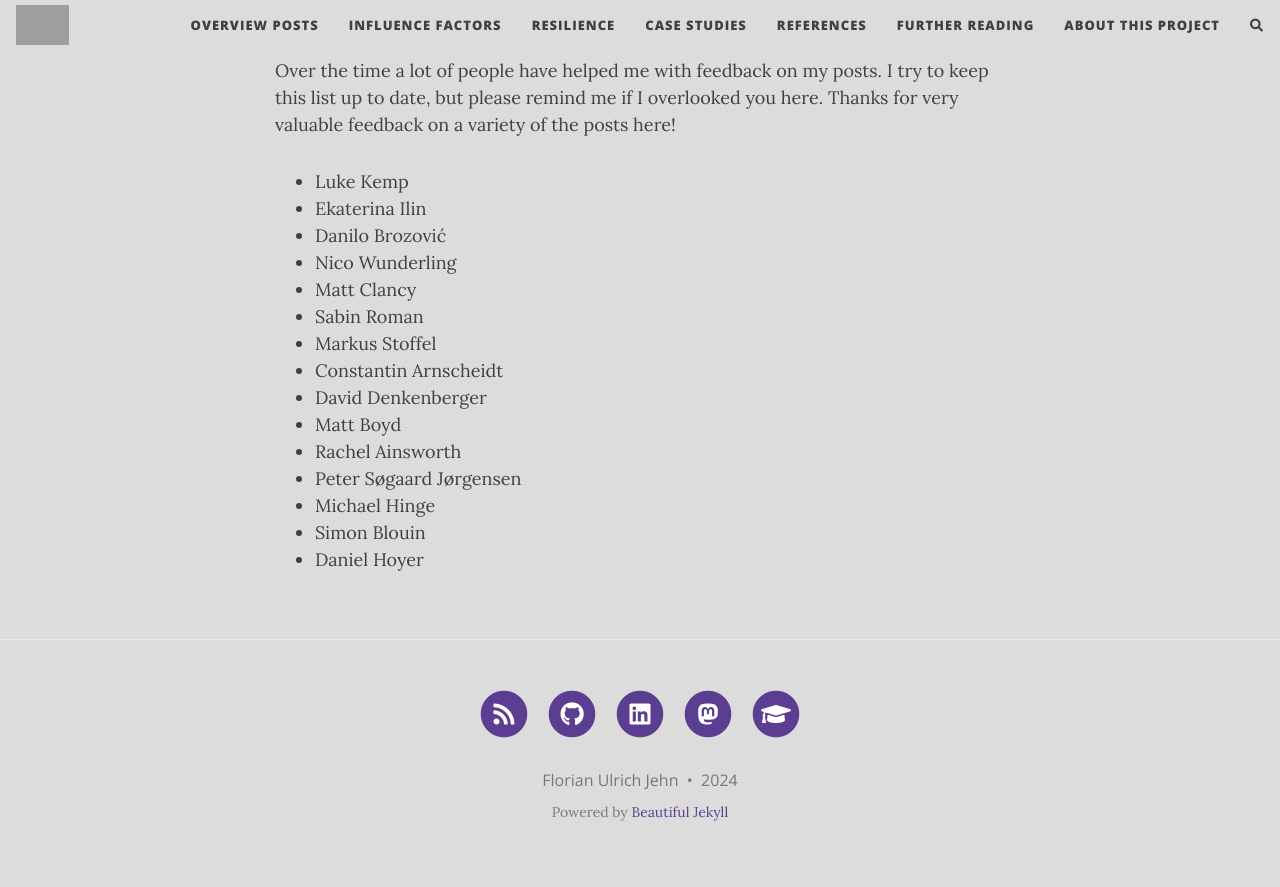
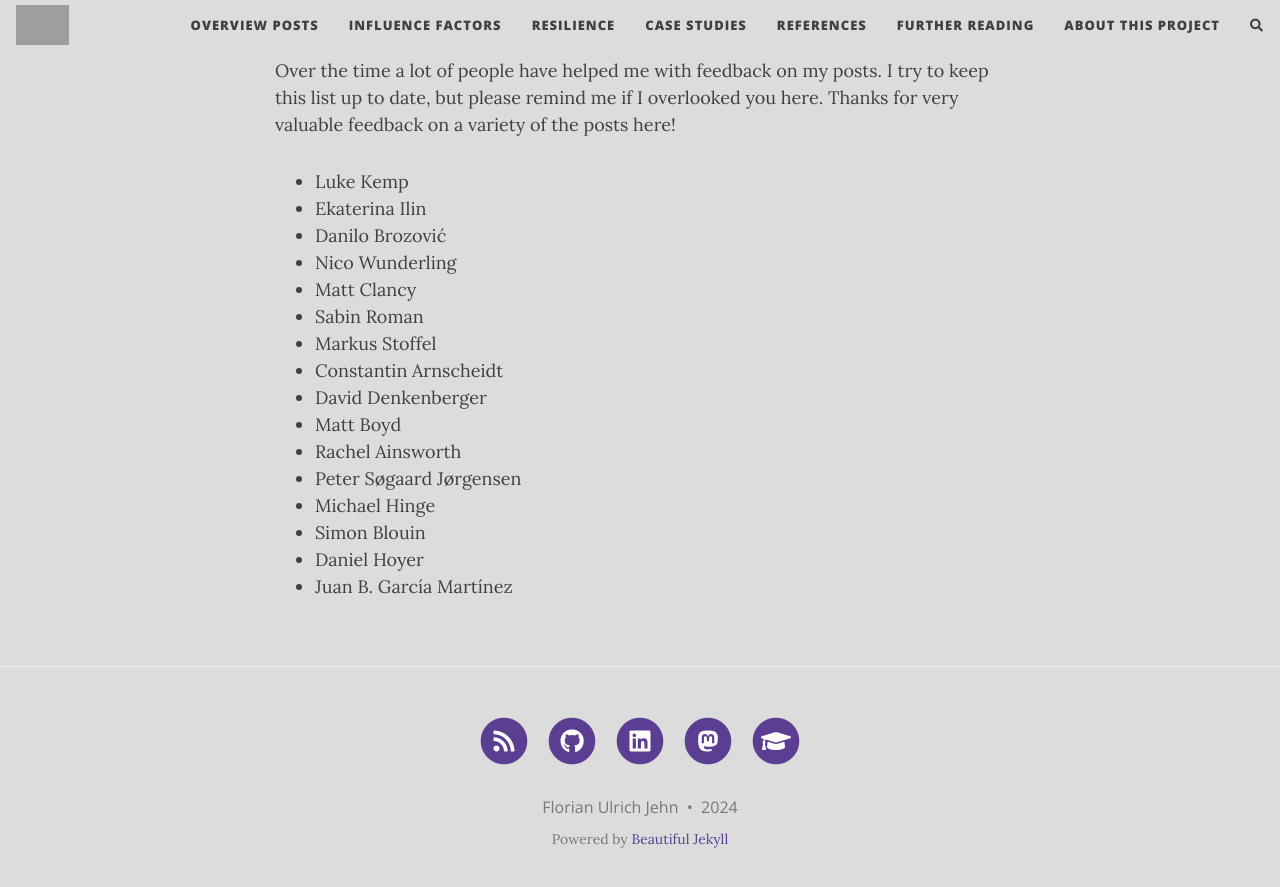
Before and after one commit to florianjehn/Societal_Collapse, a Jekyll site: the page built from aboutme.md, in a window 1280 px wide and 900 px high, scrolled down 1211 px. Shown: the top 887 px of the window. Built offline with Jekyll 4.4.1, drawn with Linux system fonts in a browser that asks for light colours; nearby versions of some CDN libraries; comment, search, counter and statistics services are not loaded; grey boxes are pictures that could not be loaded.

Commit message:
Update aboutme.md

```diff
--- a/aboutme.md
+++ b/aboutme.md
@@ -34,3 +34,4 @@ Thanks for very valuable feedback on a variety of the posts here!
 * Michael Hinge
 * Simon Blouin
 * Daniel Hoyer
+* Juan B. García Martínez
```
